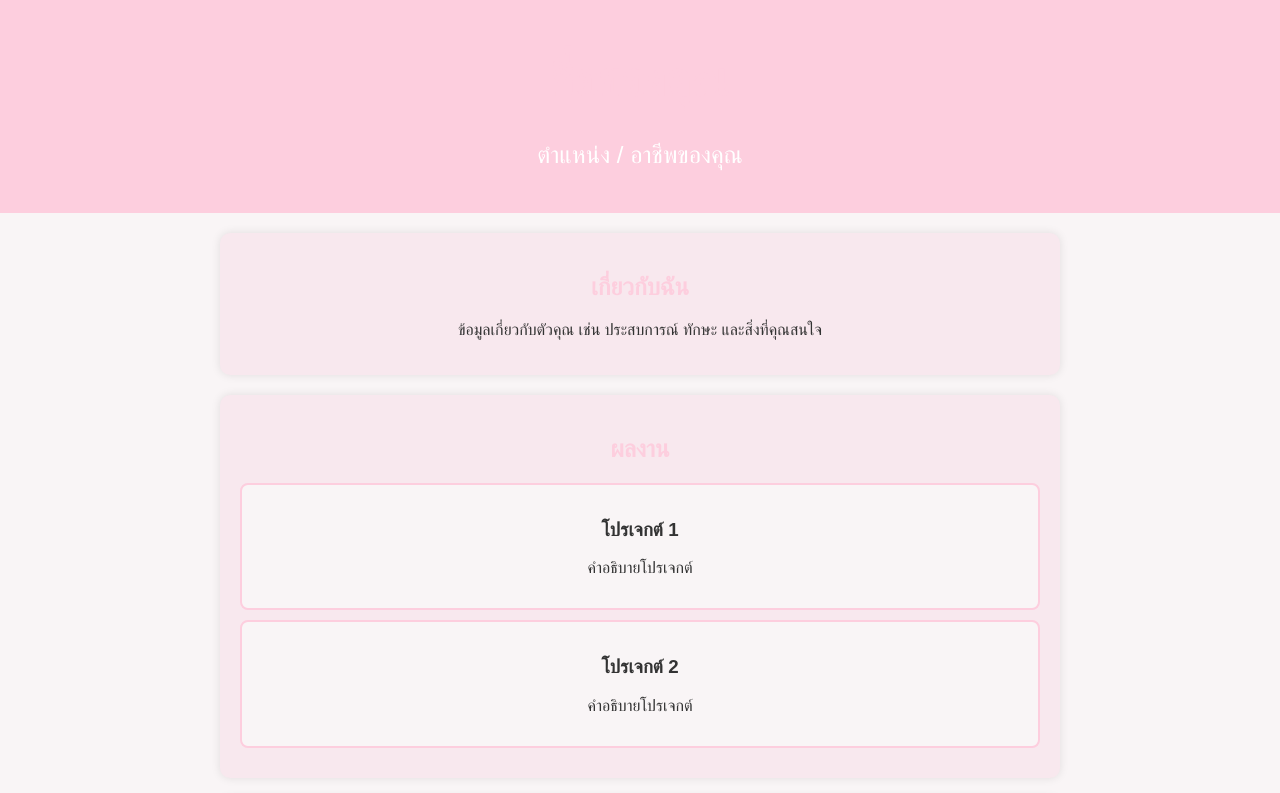
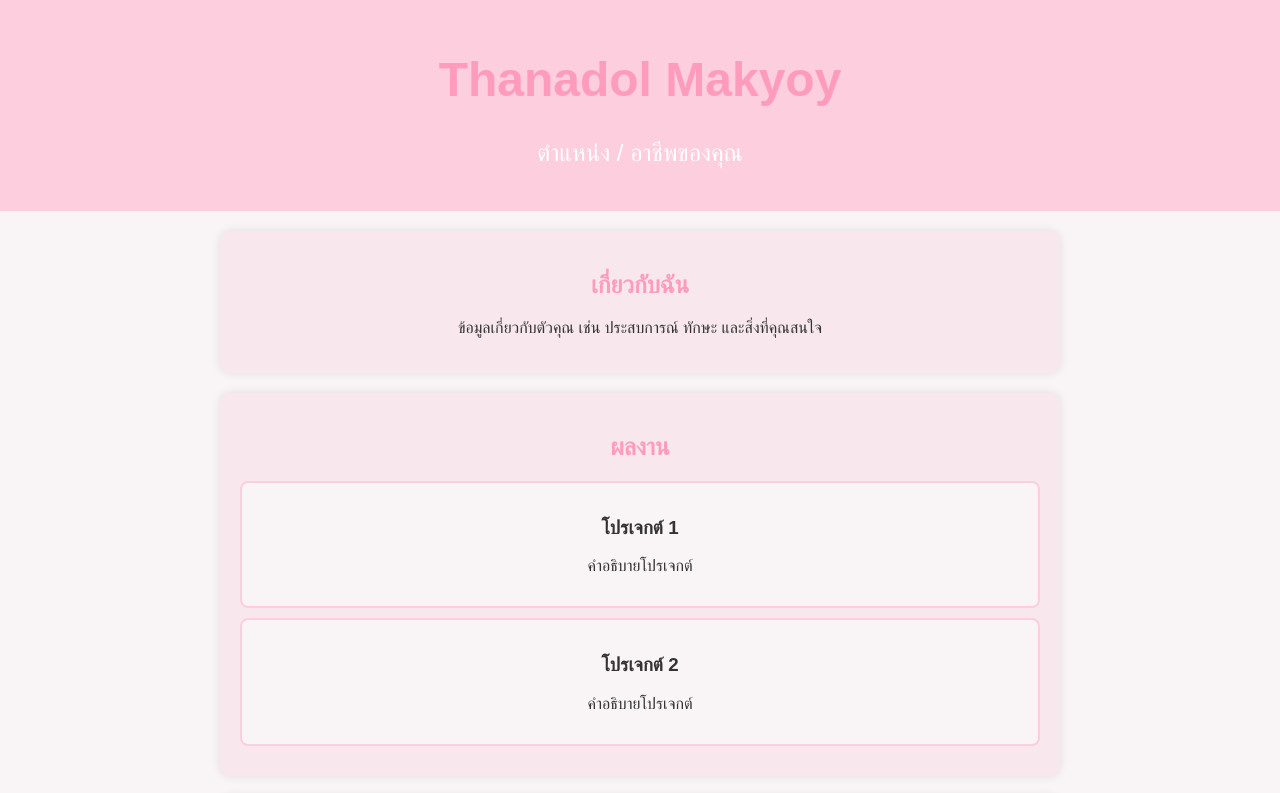
Before and after one commit to FlukeModify/my-portfolio, a plain HTML site: page index.html in a window 1280 px wide. Shown: the top 793 px of the page. Drawn offline with Linux system fonts and the light colour scheme.

Commit message:
Add files via upload

```diff
--- a/index.html
+++ b/index.html
@@ -8,7 +8,7 @@
 </head>
 <body>
     <header>
-        <h1>ชื่อของคุณ</h1>
+        <h1>Thanadol Makyoy</h1>
         <p>ตำแหน่ง / อาชีพของคุณ</p>
     </header>
 
--- a/style.css
+++ b/style.css
@@ -28,7 +28,7 @@ section {
 
 /* หัวข้อ */
 h1, h2 {
-    color: #FDCEDE; /* สีชมพูเข้ม */
+    color: #ff9cbd; /* สีชมพูเข้ม */
 }
 
 /* กล่องโปรเจกต์ */
```
